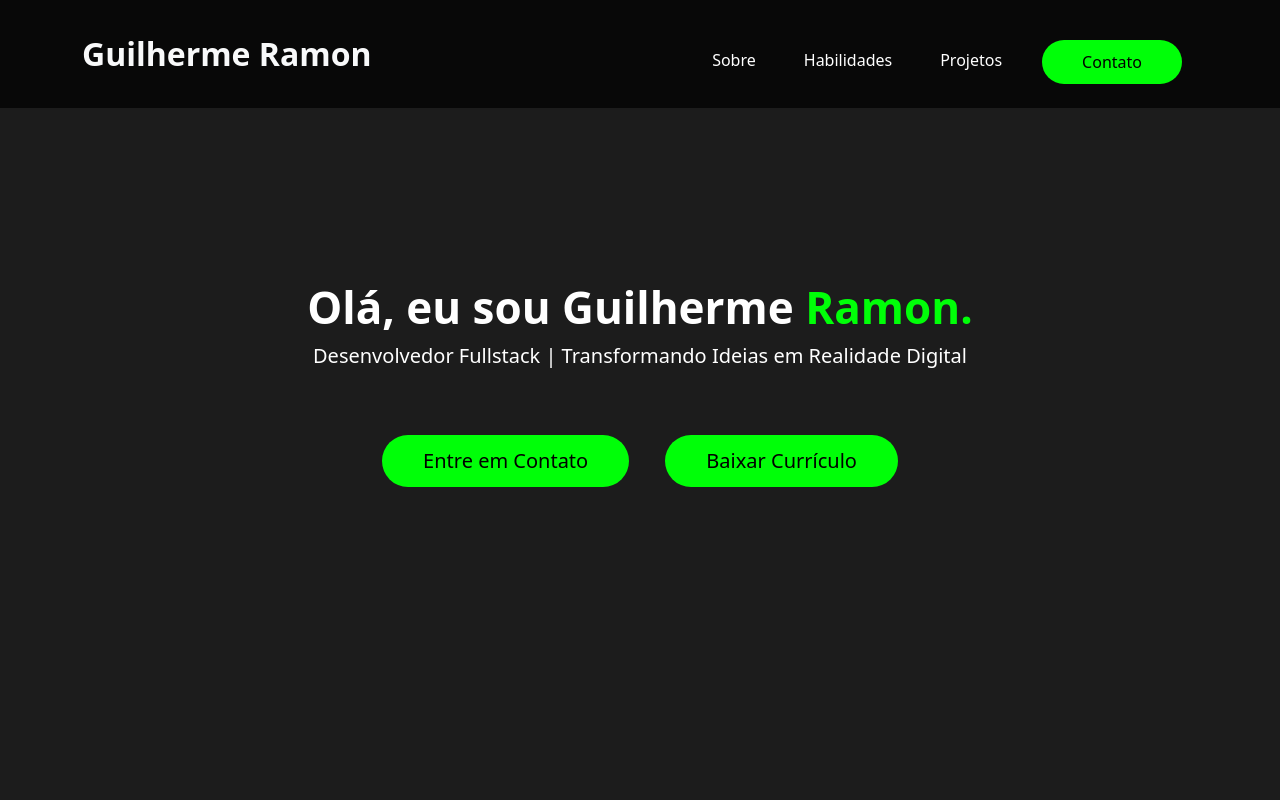
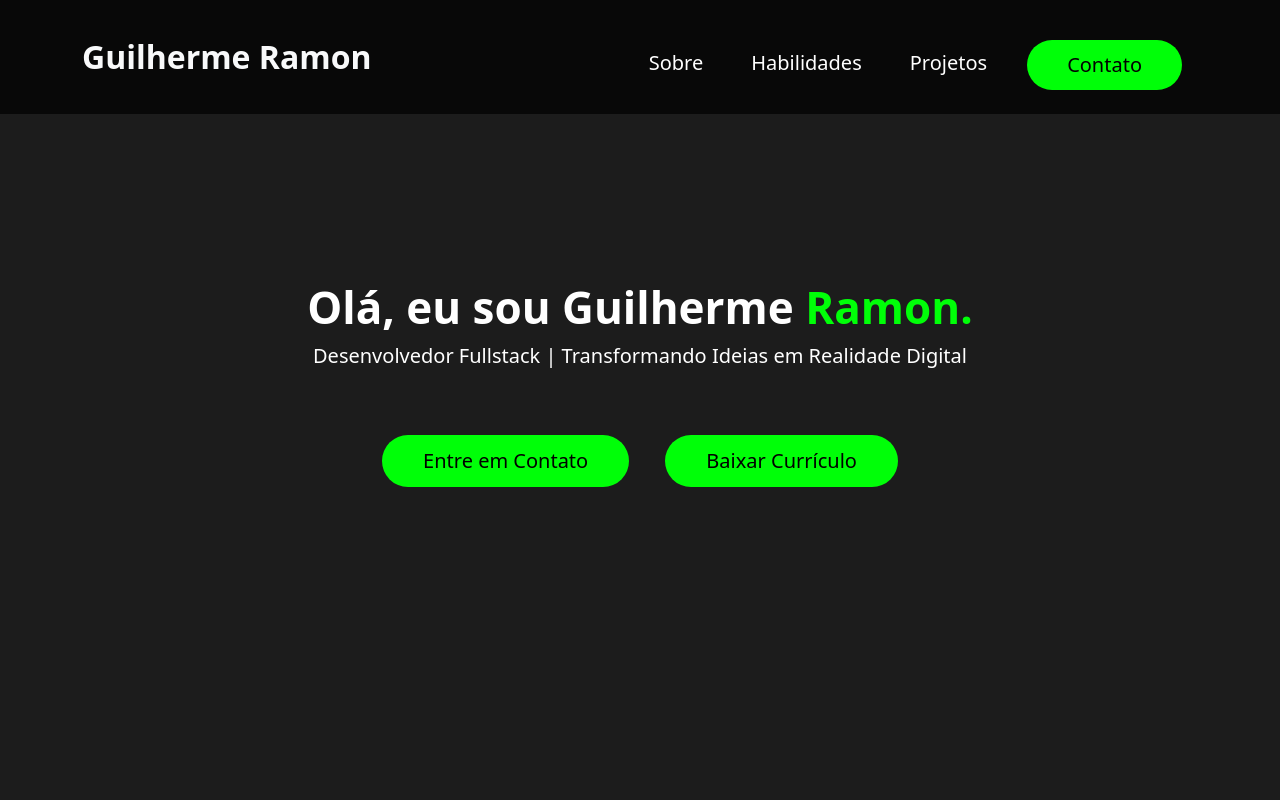
Before and after one commit to Guilherme-Ramon/portfolio, a plain HTML site: page index.html in a window 1280 px wide. Shown: the top 800 px of the page. Drawn offline with nearby package versions, Linux system fonts and the light colour scheme.

Commit message:
style.css

```diff
--- a/css/style.css
+++ b/css/style.css
@@ -35,6 +35,10 @@ body {
 
 h1 span {
     color: #00ff08;
+}
+
+.nav-link-custom, .link-redes-socias {
+    font-size: 20px !important;
 }
 
 /* Estilizando a imagem */
```
